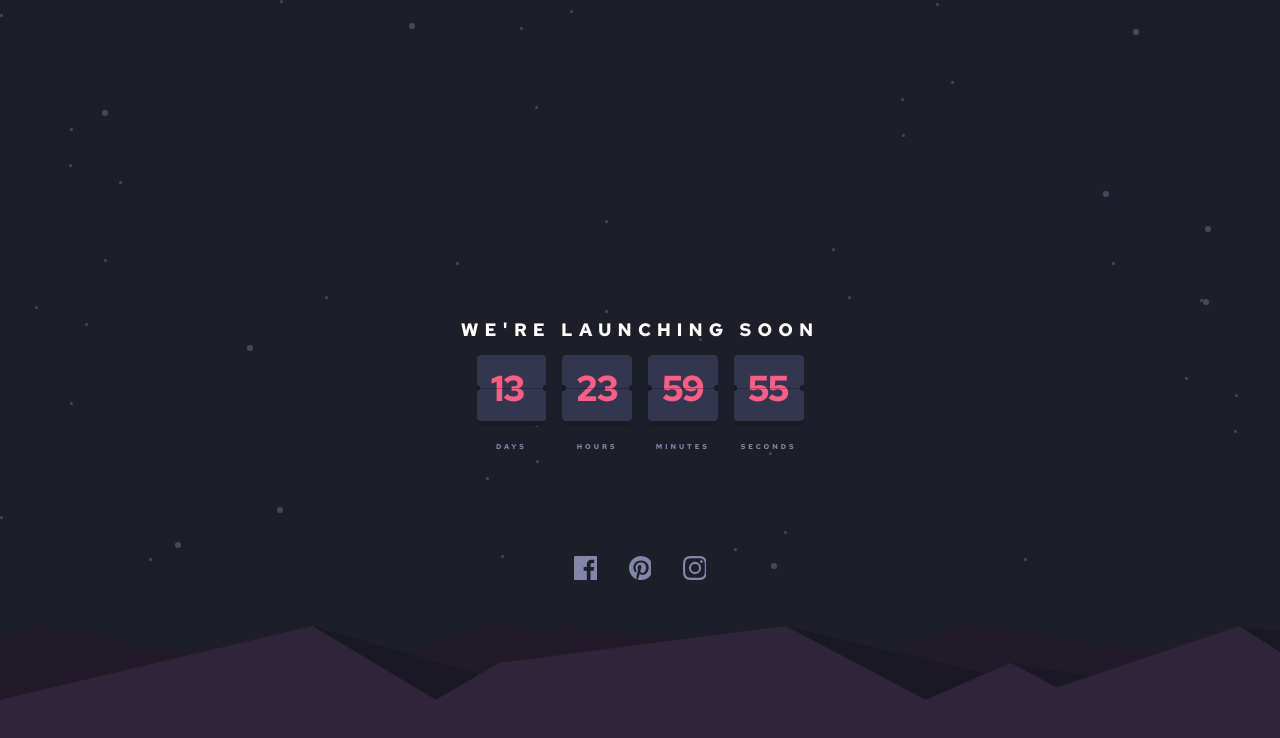
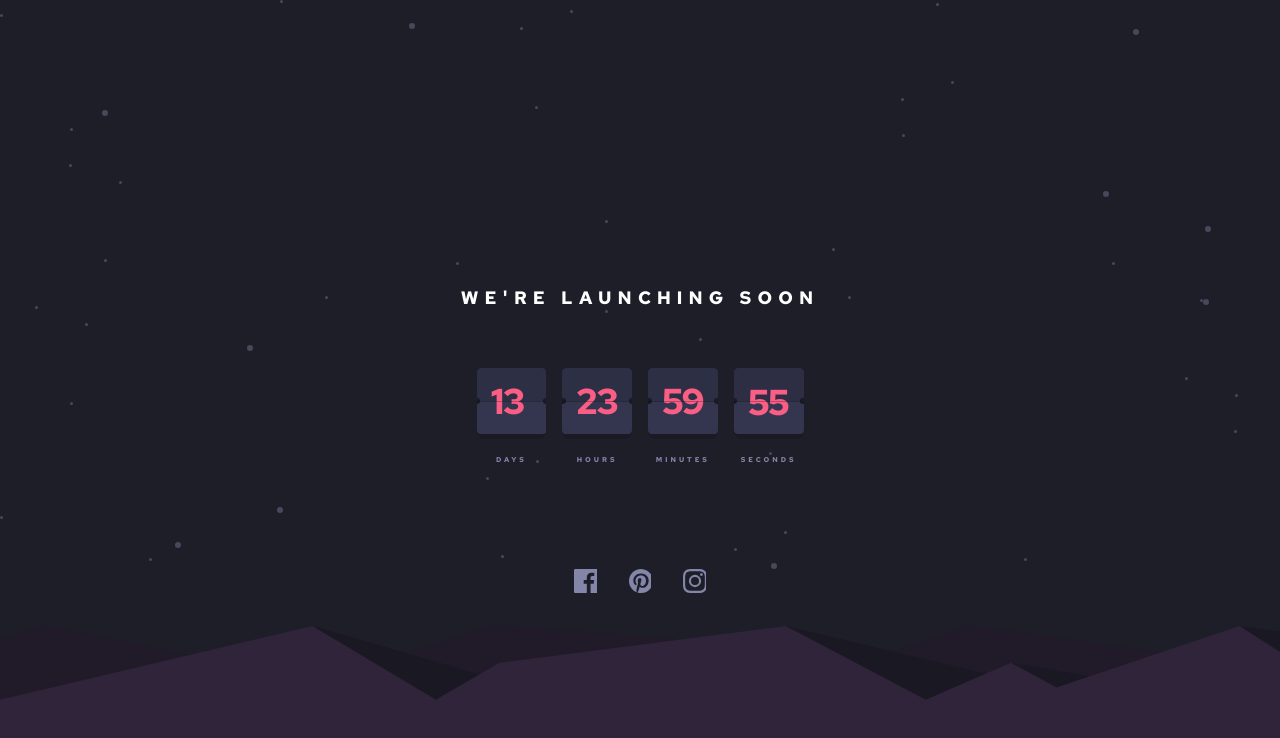
Before and after one commit to MakoDoli/launch-countdow-timer, a React (Create React App) app: page / in a window 1280 px wide. Shown: the top 738 px of the page. Built offline with nearby package versions, Linux system fonts and the light colour scheme.

Commit message:
add animation

```diff
--- a/src/App.css
+++ b/src/App.css
@@ -28,7 +28,8 @@ h1 {
   text-align: center;
   letter-spacing: 6.13636px;
   text-transform: uppercase;
-  margin-top: 98px;
+  margin-top: 78px;
+  margin-bottom: 58px;
   color: #ffffff;
 }
 .count {
@@ -43,6 +44,7 @@ h1 {
   position: relative;
   border-radius: 4px 4px 8px 8px;
   overflow: hidden;
+  transition: 0.8s ease-in;
 }
 .upper,
 .lower {
@@ -50,6 +52,19 @@ h1 {
   height: 33px;
   background-color: #343650;
   border-radius: 4px;
+  transition: transform 0.4s, opacity 0.4s;
+}
+.upper {
+  opacity: 0.75;
+}
+.upper.active {
+  opacity: 1;
+  transform: translateY(100%) rotateX(180deg);
+}
+
+.lower.active {
+  opacity: 0.75;
+  transform: translateY(-100%) rotateX(180deg);
 }
 .line {
   position: absolute;
@@ -58,6 +73,7 @@ h1 {
   background-color: black;
   mix-blend-mode: normal;
   opacity: 0.25;
+  z-index: 11;
 }
 .number {
   width: 48px;
@@ -73,7 +89,23 @@ h1 {
   position: absolute;
   left: 20%;
   bottom: 25%;
+
+  z-index: 10;
 }
+.number.blink {
+  animation: scale 1s forwards infinite;
+
+  transition-property: transform 0.5s;
+}
+@keyframes scale {
+  0% {
+    transform: scaleY(0.8);
+  }
+  50% {
+    transform: scale(1);
+  }
+}
+
 .grid {
   width: 327px;
   display: flex;
@@ -98,6 +130,7 @@ p {
   position: absolute;
   background-color: #191a23;
   bottom: 49%;
+  z-index: 8;
 }
 .dot-1 {
   left: -2.5px;
--- a/src/App.tsx
+++ b/src/App.tsx
@@ -4,14 +4,18 @@ import { useEffect, useState } from "react";
 import Numbers from "./Components/Numbers";
 
 function App() {
-  const [days, setDays] = useState<number | null>(null);
+  const [days, setDays] = useState<number>(0);
   const [hours, setHours] = useState(0);
   const [minutes, setMinutes] = useState(0);
   const [seconds, setSeconds] = useState(0);
 
+  const [className, setClassName] = useState("");
+
   useEffect(() => {
     //set countdown time amount in seconds
     const timeSet = 1209600000;
+    //or set date directly
+    // const countdownTime = new Date("Jan 1, 2024  00:00:00").getTime();
     const countdownTime = new Date().getTime() + timeSet;
     const countDown = setInterval(function () {
       // Get the current time
@@ -40,15 +44,22 @@ function App() {
     return () => clearInterval(countDown);
   }, []);
 
+  useEffect(() => {
+    setClassName("active");
+  }, [seconds]);
+  useEffect(() => {
+    if (className === "active") setClassName("active2");
+  }, [seconds]);
+
   return (
     <main>
       <div className="main">
         <h1> WE'RE LAUNCHING SOON</h1>
         <div className="count">
-          <Numbers number={days} />
-          <Numbers number={hours} />
-          <Numbers number={minutes} />
-          <Numbers number={seconds} />
+          <Numbers number={days} class={""} />
+          <Numbers number={hours} class={""} />
+          <Numbers number={minutes} class={""} />
+          <Numbers number={seconds} class={className} blink={"blink"} />
         </div>
         <div className="grid">
           <p className="parts">days</p>
--- a/src/Components/Numbers.tsx
+++ b/src/Components/Numbers.tsx
@@ -1,14 +1,22 @@
-export default function Numbers(props: any) {
+import { memo } from "react";
+
+function Numbers(props: any) {
+  console.log("render");
   return (
     <div className="time">
-      <div className="upper"></div>
-      <div className="number">
+      <div className={`upper ${props.class}`}></div>
+      <div className={`number ${props.class} ${props.blink}`}>
         {props.number < 10 ? "0" + props.number : props.number}
       </div>
+
       <div className="dot dot-1"></div>
       <div className="dot dot-2"></div>
       <div className="line"></div>
-      <div className="lower"></div>
+      <div className={`lower ${props.class}`}></div>
     </div>
   );
 }
+export default memo(Numbers, (prevProps, nextProps) => {
+  if (prevProps.number === nextProps.number) return true;
+  else return false;
+});
--- a/src/index.tsx
+++ b/src/index.tsx
@@ -6,8 +6,4 @@ import App from "./App";
 const root = ReactDOM.createRoot(
   document.getElementById("root") as HTMLElement
 );
-root.render(
-  <React.StrictMode>
-    <App />
-  </React.StrictMode>
-);
+root.render(<App />);
```
